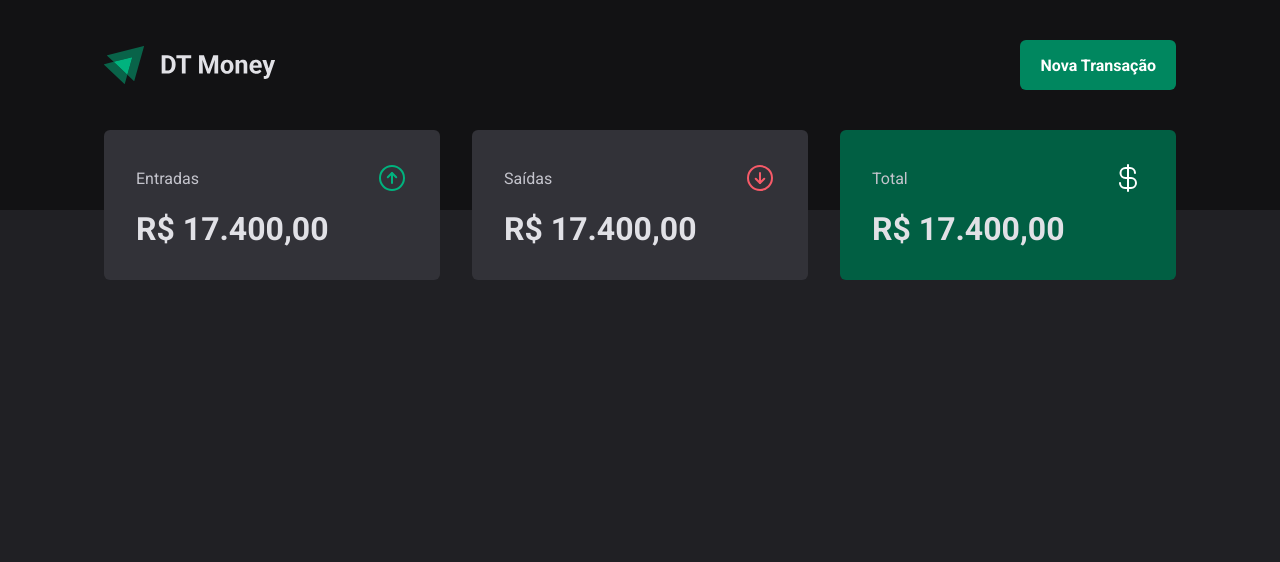
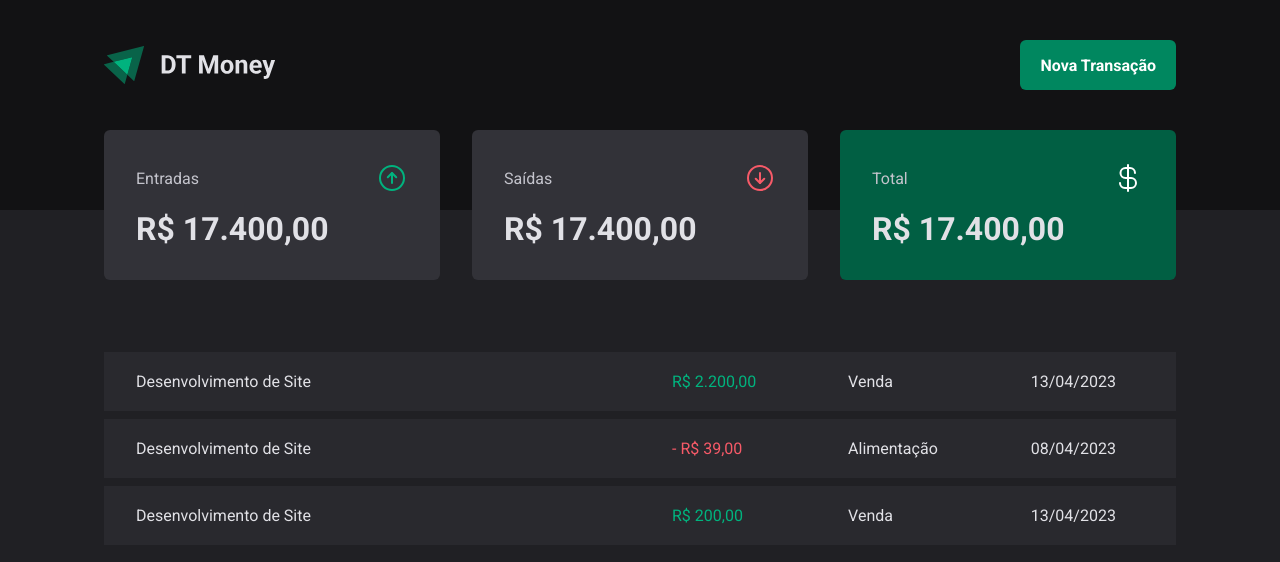
Before and after one commit to oeduardodev/ignite_money, a React (Vite) app: page / in a window 1280 px wide. Shown: the top 562 px of the page. Built offline with nearby package versions, Linux system fonts and the light colour scheme.

Commit message:
Estrutura visual - Tabela de transações.

```diff
--- a/src/pages/Transactions/index.tsx
+++ b/src/pages/Transactions/index.tsx
@@ -1,11 +1,47 @@
 import { Header } from '../../components/Header'
 import { Summary } from '../../components/Summary'
+import {
+  PriceHighlight,
+  TransactionsContainer,
+  TransactionsTable,
+} from './styles'
 
 export function Transactions() {
   return (
     <div>
       <Header />
       <Summary />
+
+      <TransactionsContainer>
+        <TransactionsTable>
+          <tbody>
+            <tr>
+              <td width="50%">Desenvolvimento de Site</td>
+              <td>
+                <PriceHighlight variant="income">R$ 2.200,00</PriceHighlight>
+              </td>
+              <td>Venda</td>
+              <td>13/04/2023</td>
+            </tr>
+            <tr>
+              <td width="50%">Desenvolvimento de Site</td>
+              <td>
+                <PriceHighlight variant="outcome">- R$ 39,00</PriceHighlight>
+              </td>
+              <td>Alimentação</td>
+              <td>08/04/2023</td>
+            </tr>
+            <tr>
+              <td width="50%">Desenvolvimento de Site</td>
+              <td>
+                <PriceHighlight variant="income">R$ 200,00</PriceHighlight>
+              </td>
+              <td>Venda</td>
+              <td>13/04/2023</td>
+            </tr>
+          </tbody>
+        </TransactionsTable>
+      </TransactionsContainer>
     </div>
   )
 }
--- a/src/pages/Transactions/styles.ts
+++ b/src/pages/Transactions/styles.ts
@@ -0,0 +1,34 @@
+import styled from 'styled-components'
+
+export const TransactionsContainer = styled.main`
+  width: 100%;
+  max-width: 1120px;
+  margin: 4rem auto 0;
+  padding: 0 1.5rem;
+`
+export const TransactionsTable = styled.table`
+  width: 100%;
+  border-collapse: separete;
+  border-spacing: 0 0.5rem;
+  /*margin-top: 1.5rem;*/
+
+  td {
+    padding: 1.25rem 2rem;
+    background: ${(props) => props.theme['gray-700']};
+  }
+  &:first-child {
+    border-top-left-radius: 6px;
+    border-bottom-left-radius: 6px;
+  }
+`
+
+interface PriceHighlightProps {
+  variant: 'income' | 'outcome'
+}
+
+export const PriceHighlight = styled.span<PriceHighlightProps>`
+  color: ${(props) =>
+    props.variant === 'income'
+      ? props.theme['green-300']
+      : props.theme['red-300']};
+`
```
